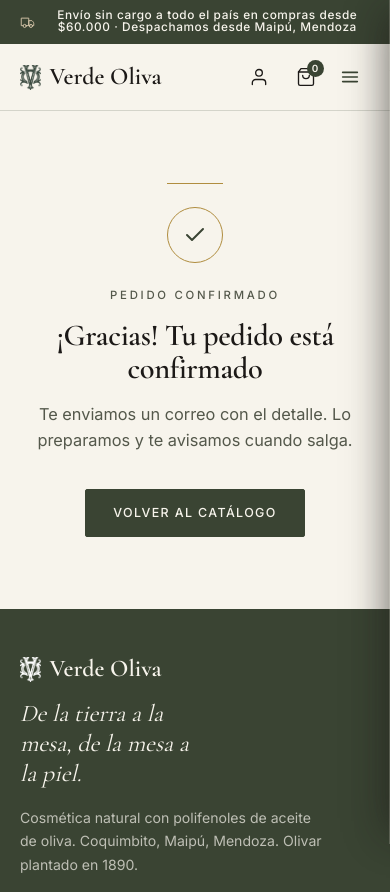
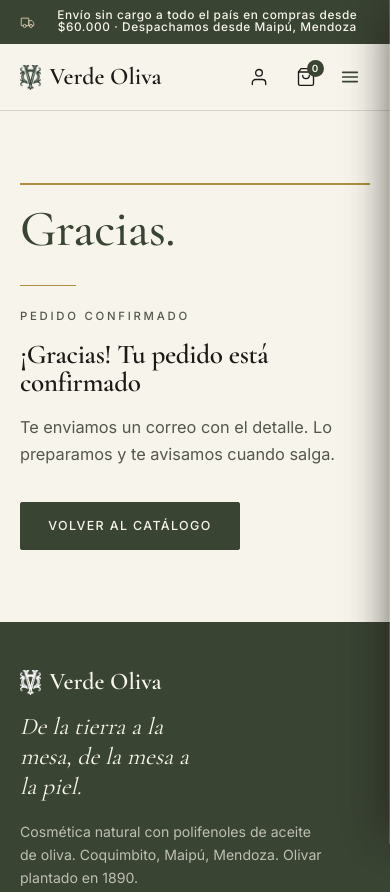
Before and after one commit to cerditoprogamador/verde-oliva-ecommerce, a plain HTML site: page sitio/checkout-exito.html in a window 390 px wide. Shown: the top 892 px of the page. Drawn offline with nearby package versions, Linux system fonts and the light colour scheme; no server answers.

Commit message:
Replace generic circle icon with asymmetric state-word layout on checkout pages
Swaps the 56px circle icon on checkout-exito/error/pendiente for a large
Cormorant Garamond state word (Gracias. / Probá de nuevo. / En camino.) in
a 5/12–7/12 grid next to the existing kicker/h1/lead/actions, collapsing
to one column on mobile. Same structural pattern across all three pages,
content-only diff.

Co-Authored-By: Claude Sonnet 5 <noreply@anthropic.com>
Claude-Session: https://claude.ai/code/session_01Vh4utEGPpJuFppBJ9FFS68

```diff
--- a/sitio/checkout-exito.html
+++ b/sitio/checkout-exito.html
@@ -22,14 +22,22 @@
 <link href="https://fonts.googleapis.com/css2?family=Cormorant+Garamond:wght@400;500;600&family=Fraunces:opsz,wght@9..144,400;9..144,500&family=Inter:wght@400;500;600&display=swap" rel="stylesheet">
 <link rel="stylesheet" href="css/base.css">
 <style>
-.result{padding:clamp(72px,11vw,132px) 0;text-align:center}
-.result .wrap{max-width:640px}
-.result .rule-oro{margin-left:auto;margin-right:auto}
-.result-ic{width:56px;height:56px;border-radius:50%;border:1px solid var(--oro);display:flex;
- align-items:center;justify-content:center;margin:0 auto 1.6rem;color:var(--oliva)}
-.result h1{font-size:clamp(1.9rem,4vw,2.7rem);margin-bottom:1rem}
-.result .lead{margin:0 auto 2.2rem}
-.result-actions{display:flex;flex-direction:column;align-items:center;gap:1rem}
+.result{padding:clamp(72px,11vw,132px) 0}
+.result .wrap{max-width:1040px}
+.result-grid{display:grid;grid-template-columns:5fr 7fr;gap:clamp(2.2rem,6vw,4.5rem);align-items:center}
+.result-state{font-family:var(--fs);font-weight:500;line-height:.96;letter-spacing:-.01em;
+ font-size:clamp(3.4rem,6.4vw,5.6rem);color:var(--oliva);border-left:2px solid var(--oro);
+ padding-left:clamp(1.1rem,2.2vw,1.9rem);margin:0}
+.result-body{max-width:46ch}
+.result .rule-oro{margin:0 0 1.4rem}
+.result h1{font-size:clamp(1.7rem,3.1vw,2.3rem);margin-bottom:1rem}
+.result .lead{margin:0 0 2.2rem}
+.result-actions{display:flex;flex-direction:column;align-items:flex-start;gap:1rem}
+@media (max-width:760px){
+ .result-grid{grid-template-columns:1fr;gap:2rem}
+ .result-state{border-left:0;border-top:2px solid var(--oro);padding-left:0;padding-top:1.2rem;
+  font-size:clamp(2.6rem,13vw,3.6rem)}
+}
 </style>
 <script src="https://accounts.google.com/gsi/client" async defer></script>
 </head>
@@ -41,7 +49,6 @@
 <symbol id="i-bag" viewBox="0 0 24 24" fill="none" stroke="currentColor" stroke-width="1.6" stroke-linecap="round" stroke-linejoin="round"><path d="M6 2 3 6v14a2 2 0 0 0 2 2h14a2 2 0 0 0 2-2V6l-3-4z"/><path d="M3 6h18"/><path d="M16 10a4 4 0 0 1-8 0"/></symbol>
 <symbol id="i-user" viewBox="0 0 24 24" fill="none" stroke="currentColor" stroke-width="1.6" stroke-linecap="round" stroke-linejoin="round"><path d="M20 21v-2a4 4 0 0 0-4-4H8a4 4 0 0 0-4 4v2"/><circle cx="12" cy="7" r="4"/></symbol>
 <symbol id="i-truck" viewBox="0 0 24 24" fill="none" stroke="currentColor" stroke-width="1.5" stroke-linecap="round" stroke-linejoin="round"><path d="M10 17h4V5H2v12h3"/><path d="M20 17h2v-3.34a4 4 0 0 0-1.17-2.83L19 9h-5v8h2"/><circle cx="7.5" cy="17.5" r="2.5"/><circle cx="17.5" cy="17.5" r="2.5"/></symbol>
-<symbol id="i-check" viewBox="0 0 24 24" fill="none" stroke="currentColor" stroke-width="2" stroke-linecap="round" stroke-linejoin="round"><path d="M20 6 9 17l-5-5"/></symbol>
 </defs></svg>
 
 <div class="strip"><div class="wrap"><div class="strip-in">
@@ -105,13 +112,17 @@
 <main id="main">
 <section class="result">
   <div class="wrap">
+    <div class="result-grid">
+      <p class="result-state">Gracias.</p>
+      <div class="result-body">
         <div class="rule-oro"></div>
-    <div class="result-ic"><svg width="24" height="24"><use href="#i-check"/></svg></div>
         <p class="kicker" data-i18n="co-exito-kicker">Pedido confirmado</p>
         <h1 data-i18n="co-exito-h1">¡Gracias! Tu pedido está confirmado</h1>
         <p class="lead" data-i18n="co-exito-lead">Te enviamos un correo con el detalle. Lo preparamos y te avisamos cuando salga.</p>
         <div class="result-actions">
           <a class="btn" href="catalogo.html"><span data-i18n="co-exito-btn">Volver al catálogo</span></a>
+        </div>
+      </div>
     </div>
   </div>
 </section>
```
Also changed, not shown: sitio/checkout-error.html (+21 -6 lines), sitio/checkout-pendiente.html (+21 -6 lines). Lines whose indentation alone changed are shown as unchanged.
